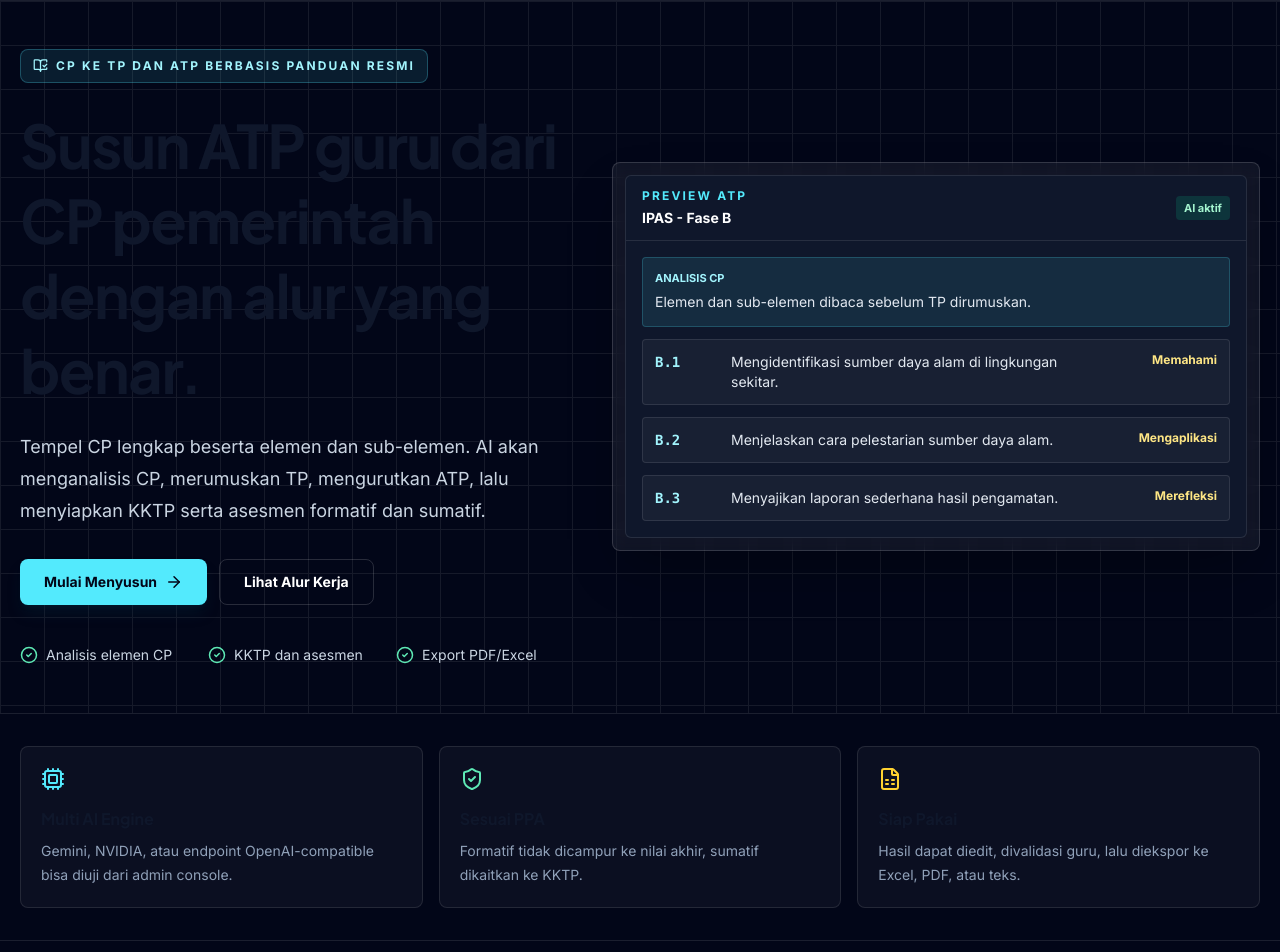
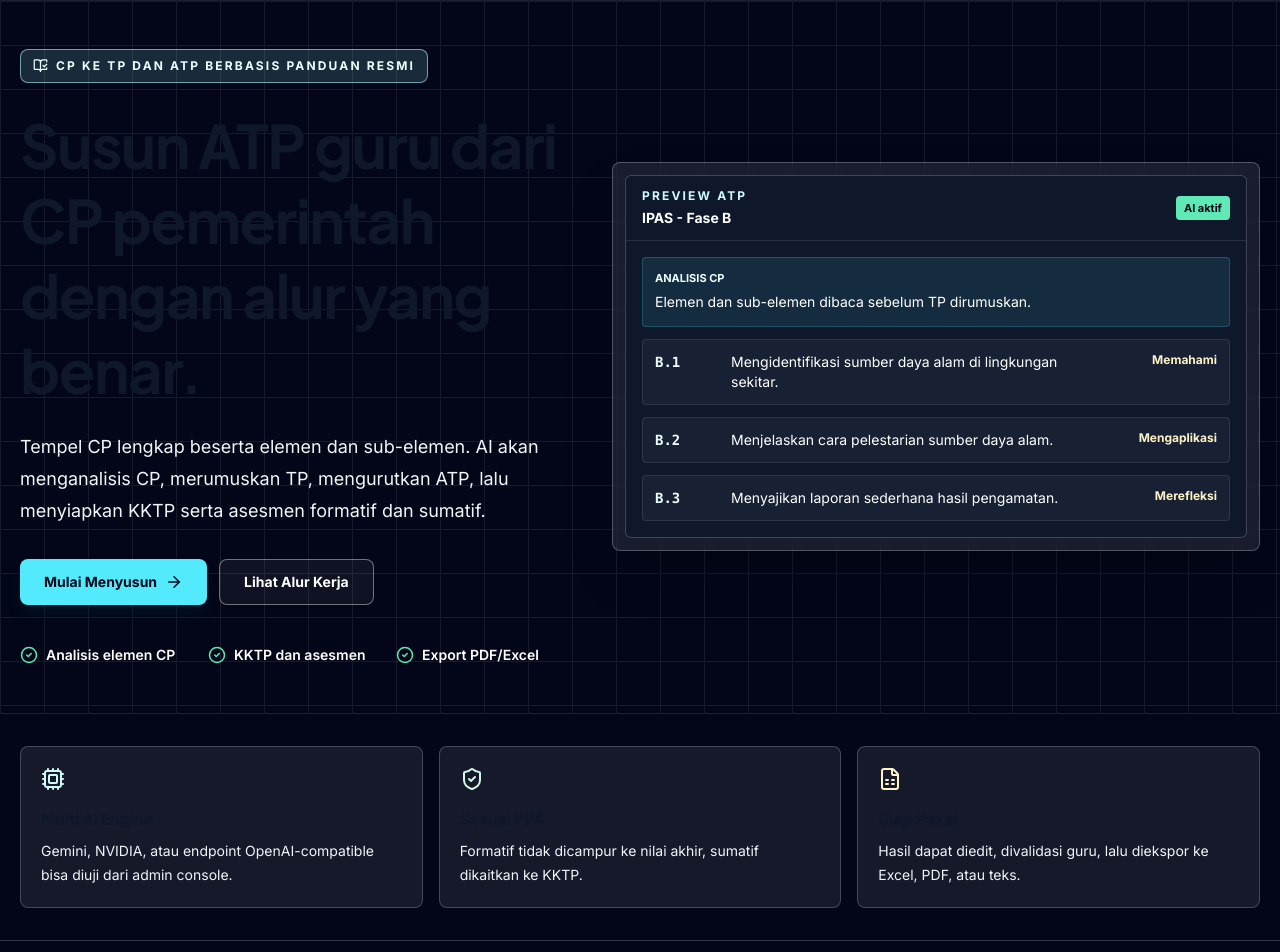
Before and after one commit to MdTs121220/atp-helper-pro, a React (Vite) app in the folder client/: page / in a window 1280 px wide. Shown: the part 85-1037 px from the top of the page. Built offline with nearby package versions, Linux system fonts and the light colour scheme.

Commit message:
Improve admin visibility and landing contrast

```diff
--- a/client/src/App.jsx
+++ b/client/src/App.jsx
@@ -184,6 +184,14 @@ function App() {
                 </p>
               </div>
 
+              <div className="flex flex-col gap-3 sm:flex-row sm:items-center">
+                {aiConfig && (
+                  <span className="rounded-lg border border-emerald-200 bg-emerald-50 px-3 py-2 text-xs font-bold text-emerald-700">
+                    AI Override Aktif
+                  </span>
+                )}
+                <AdminAISettings onConfigChange={setAiConfig} />
+
                 {/* Mode Switcher */}
                 <div className="flex items-center gap-1 rounded-lg border border-slate-200 bg-slate-50 p-1">
                   <button
@@ -199,6 +207,7 @@ function App() {
                     <Sparkles size={12} className="mr-1" />
                     AI Assistant
                   </button>
+                </div>
               </div>
             </div>
 
@@ -222,14 +231,6 @@ function App() {
                     <h3 className="font-black text-slate-800">
                       {mode === 'magic' ? 'Hasil Analisis AI & Preview ATP' : 'Draf Alur Tujuan Pembelajaran'}
                     </h3>
-                    <div className="flex items-center gap-3">
-                      {aiConfig && (
-                        <span className="hidden rounded-full bg-emerald-50 px-3 py-1 text-[11px] font-bold text-emerald-700 md:inline-flex">
-                          AI Override Aktif
-                        </span>
-                      )}
-                      <AdminAISettings onConfigChange={setAiConfig} />
-                    </div>
                   </div>
 
                   {mode === 'magic' && tpList.length > 0 ? (
--- a/client/src/components/LandingPage.jsx
+++ b/client/src/components/LandingPage.jsx
@@ -14,7 +14,7 @@ const LandingPage = ({ onStart }) => {
                     </div>
                     <div>
                         <p className="text-lg font-extrabold tracking-tight">ATP Helper Pro</p>
-                        <p className="text-[11px] font-bold uppercase tracking-[0.18em] text-cyan-300">PPA 2025 Ready</p>
+                        <p className="text-[11px] font-bold uppercase tracking-[0.18em] text-cyan-100">PPA 2025 Ready</p>
                     </div>
                 </div>
                 <button
@@ -30,7 +30,7 @@ const LandingPage = ({ onStart }) => {
 
                 <div className="relative mx-auto grid min-h-[calc(100vh-132px)] max-w-7xl grid-cols-1 items-center gap-10 px-5 py-12 lg:grid-cols-[0.92fr_1.08fr]">
                     <section className="max-w-3xl">
-                        <div className="mb-6 inline-flex items-center gap-2 rounded-lg border border-cyan-300/25 bg-cyan-300/10 px-3 py-2 text-xs font-bold uppercase tracking-[0.18em] text-cyan-200">
+                        <div className="mb-6 inline-flex items-center gap-2 rounded-lg border border-cyan-200/60 bg-cyan-200/15 px-3 py-2 text-xs font-bold uppercase tracking-[0.18em] text-cyan-50">
                             <BookOpenCheck size={15} />
                             CP ke TP dan ATP berbasis panduan resmi
                         </div>
@@ -39,7 +39,7 @@ const LandingPage = ({ onStart }) => {
                             Susun ATP guru dari CP pemerintah dengan alur yang benar.
                         </h1>
 
-                        <p className="mt-6 max-w-2xl text-base leading-8 text-slate-300 md:text-lg">
+                        <p className="mt-6 max-w-2xl text-base leading-8 text-slate-100 md:text-lg">
                             Tempel CP lengkap beserta elemen dan sub-elemen. AI akan menganalisis CP, merumuskan TP, mengurutkan ATP, lalu menyiapkan KKTP serta asesmen formatif dan sumatif.
                         </p>
 
@@ -53,13 +53,13 @@ const LandingPage = ({ onStart }) => {
                             </button>
                             <button
                                 onClick={() => setShowGuide(true)}
-                                className="inline-flex items-center justify-center rounded-lg border border-white/15 px-6 py-3 text-sm font-bold text-white transition hover:border-white/40 hover:bg-white/10"
+                                className="inline-flex items-center justify-center rounded-lg border border-white/40 bg-white/5 px-6 py-3 text-sm font-bold text-white transition hover:border-white hover:bg-white/15"
                             >
                                 Lihat Alur Kerja
                             </button>
                         </div>
 
-                        <div className="mt-10 grid grid-cols-1 gap-3 text-sm text-slate-300 sm:grid-cols-3">
+                        <div className="mt-10 grid grid-cols-1 gap-3 text-sm font-semibold text-white sm:grid-cols-3">
                             <div className="flex items-center gap-2">
                                 <CheckCircle2 size={18} className="text-emerald-300" />
                                 Analisis elemen CP
@@ -76,19 +76,19 @@ const LandingPage = ({ onStart }) => {
                     </section>
 
                     <section className="relative">
-                        <div className="rounded-lg border border-white/15 bg-white/[0.06] p-3 shadow-2xl shadow-black/30 backdrop-blur">
-                            <div className="rounded-md border border-white/10 bg-slate-900">
+                        <div className="rounded-lg border border-white/25 bg-white/[0.09] p-3 shadow-2xl shadow-black/30 backdrop-blur">
+                            <div className="rounded-md border border-white/20 bg-slate-900">
                                 <div className="flex items-center justify-between border-b border-white/10 px-4 py-3">
                                     <div>
-                                        <p className="text-xs font-bold uppercase tracking-[0.18em] text-cyan-300">Preview ATP</p>
+                                        <p className="text-xs font-bold uppercase tracking-[0.18em] text-cyan-100">Preview ATP</p>
                                         <p className="mt-1 text-sm font-bold text-white">IPAS - Fase B</p>
                                     </div>
-                                    <span className="rounded bg-emerald-400/15 px-2 py-1 text-[11px] font-bold text-emerald-200">AI aktif</span>
+                                    <span className="rounded bg-emerald-300 px-2 py-1 text-[11px] font-black text-slate-950">AI aktif</span>
                                 </div>
                                 <div className="grid gap-3 p-4">
                                     <div className="rounded border border-cyan-300/20 bg-cyan-300/10 p-3">
-                                        <p className="text-[11px] font-bold uppercase text-cyan-200">Analisis CP</p>
-                                        <p className="mt-1 text-sm leading-6 text-slate-200">Elemen dan sub-elemen dibaca sebelum TP dirumuskan.</p>
+                                        <p className="text-[11px] font-bold uppercase text-cyan-50">Analisis CP</p>
+                                        <p className="mt-1 text-sm leading-6 text-white">Elemen dan sub-elemen dibaca sebelum TP dirumuskan.</p>
                                     </div>
                                     {[
                                         ['B.1', 'Mengidentifikasi sumber daya alam di lingkungan sekitar.', 'Memahami'],
@@ -96,9 +96,9 @@ const LandingPage = ({ onStart }) => {
                                         ['B.3', 'Menyajikan laporan sederhana hasil pengamatan.', 'Merefleksi']
                                     ].map(([code, text, phase]) => (
                                         <div key={code} className="grid grid-cols-[64px_1fr_110px] gap-3 rounded border border-white/10 bg-white/[0.04] p-3 text-sm">
-                                            <span className="font-mono font-black text-cyan-200">{code}</span>
-                                            <span className="text-slate-200">{text}</span>
-                                            <span className="text-right text-xs font-bold text-amber-200">{phase}</span>
+                                            <span className="font-mono font-black text-cyan-50">{code}</span>
+                                            <span className="text-white">{text}</span>
+                                            <span className="text-right text-xs font-bold text-amber-100">{phase}</span>
                                         </div>
                                     ))}
                                 </div>
@@ -109,24 +109,24 @@ const LandingPage = ({ onStart }) => {
             </main>
 
             <section className="mx-auto grid max-w-7xl grid-cols-1 gap-4 px-5 py-8 md:grid-cols-3">
-                <div className="rounded-lg border border-white/10 bg-white/[0.04] p-5">
-                    <Cpu className="mb-4 text-cyan-300" size={24} />
+                <div className="rounded-lg border border-white/20 bg-white/[0.08] p-5">
+                    <Cpu className="mb-4 text-cyan-100" size={24} />
                     <h3 className="text-base font-extrabold text-white">Multi AI Engine</h3>
-                    <p className="mt-2 text-sm leading-6 text-slate-400">Gemini, NVIDIA, atau endpoint OpenAI-compatible bisa diuji dari admin console.</p>
+                    <p className="mt-2 text-sm leading-6 text-slate-100">Gemini, NVIDIA, atau endpoint OpenAI-compatible bisa diuji dari admin console.</p>
                 </div>
-                <div className="rounded-lg border border-white/10 bg-white/[0.04] p-5">
-                    <ShieldCheck className="mb-4 text-emerald-300" size={24} />
+                <div className="rounded-lg border border-white/20 bg-white/[0.08] p-5">
+                    <ShieldCheck className="mb-4 text-emerald-100" size={24} />
                     <h3 className="text-base font-extrabold text-white">Sesuai PPA</h3>
-                    <p className="mt-2 text-sm leading-6 text-slate-400">Formatif tidak dicampur ke nilai akhir, sumatif dikaitkan ke KKTP.</p>
+                    <p className="mt-2 text-sm leading-6 text-slate-100">Formatif tidak dicampur ke nilai akhir, sumatif dikaitkan ke KKTP.</p>
                 </div>
-                <div className="rounded-lg border border-white/10 bg-white/[0.04] p-5">
-                    <FileSpreadsheet className="mb-4 text-amber-300" size={24} />
+                <div className="rounded-lg border border-white/20 bg-white/[0.08] p-5">
+                    <FileSpreadsheet className="mb-4 text-amber-100" size={24} />
                     <h3 className="text-base font-extrabold text-white">Siap Pakai</h3>
-                    <p className="mt-2 text-sm leading-6 text-slate-400">Hasil dapat diedit, divalidasi guru, lalu diekspor ke Excel, PDF, atau teks.</p>
+                    <p className="mt-2 text-sm leading-6 text-slate-100">Hasil dapat diedit, divalidasi guru, lalu diekspor ke Excel, PDF, atau teks.</p>
                 </div>
             </section>
 
-            <footer className="border-t border-white/10 px-5 py-5 text-center text-xs font-semibold text-slate-500">
+            <footer className="border-t border-white/20 px-5 py-5 text-center text-xs font-semibold text-slate-200">
                 &copy; {new Date().getFullYear()} ATP Helper Pro - Dibuat untuk Guru Indonesia.
             </footer>
 
```
Lines whose indentation alone changed are shown as unchanged.
